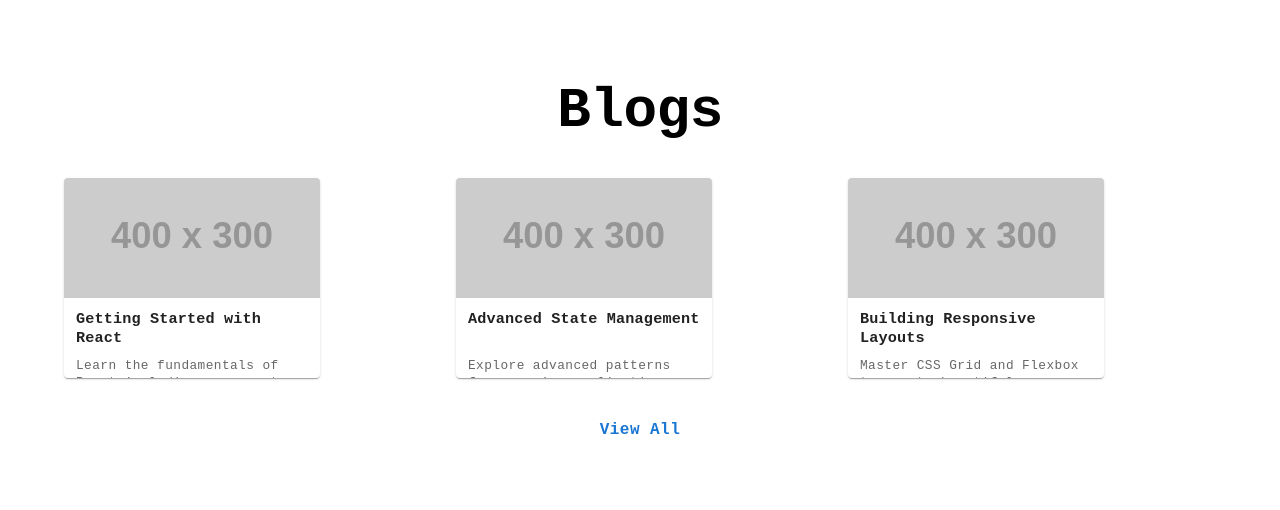
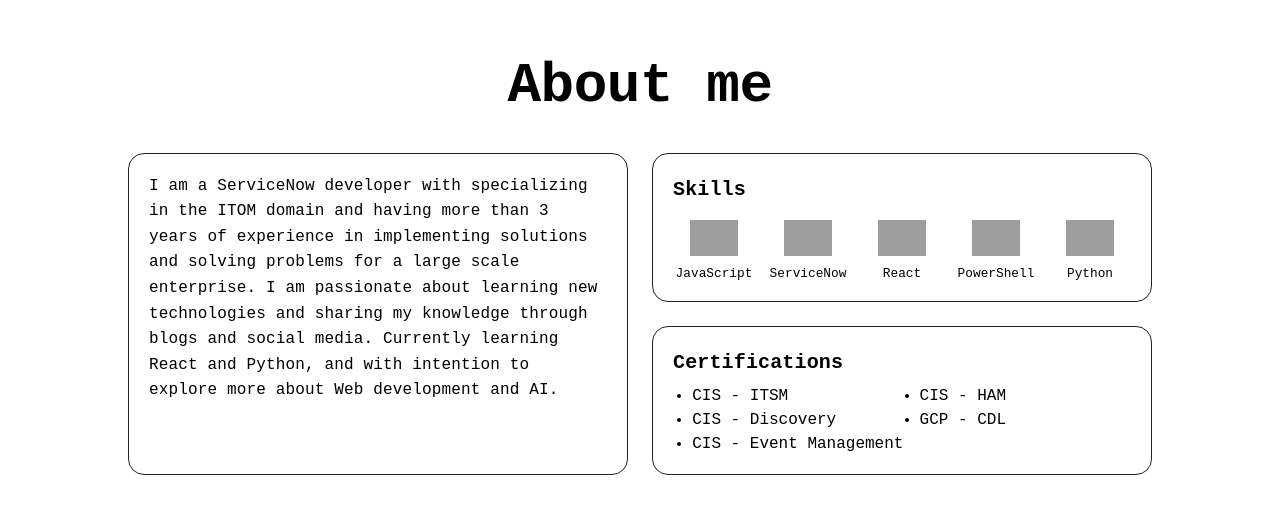
Before and after one commit to c0den0w/React-Finally, a React (Vite) app in the folder React/: page / in a window 1280 px wide. Shown: the part 970-1480 px from the top of the page. Built offline with nearby package versions, Linux system fonts and the light colour scheme; grey boxes are pictures that could not be loaded.

Commit message:
added about section and updated the scroll to section feature

```diff
--- /dev/null
+++ b/React/src/About.css
@@ -0,0 +1,112 @@
+.about-container {
+  min-height: 100vh;
+  display: flex;
+  align-items: center;
+  padding: 2rem 0;
+}
+
+.about-grid-wrapper {
+  display: flex;
+  justify-content: center;
+}
+
+.about-grid {
+  display: grid;
+  grid-template-columns: 1fr 1fr;
+  grid-template-rows: 1fr 1fr;
+  gap: 1.5rem;
+  max-width: 80vw;
+  max-height: 60vh;
+  width: 100%;
+}
+
+.about-cell {
+  background: #fff;
+  border-radius: 1rem;
+  border: 1px solid #222;
+  padding: 1.25rem;
+  overflow: auto;
+}
+
+.about-description {
+  grid-column: 1 / 2;
+  grid-row: 1 / 3; /* spans both rows */
+}
+
+.about-skills {
+  grid-column: 2 / 3;
+  grid-row: 1 / 2;
+}
+
+.about-certs {
+  grid-column: 2 / 3;
+  grid-row: 2 / 3;
+}
+
+.skills-grid {
+  display: grid;
+  grid-template-columns: repeat(auto-fit, minmax(80px, 1fr));
+  gap: 0.75rem;
+  align-items: center;
+}
+
+.skill-item {
+  display: flex;
+  flex-direction: column;
+  align-items: center;
+  text-align: center;
+  gap: 0.25rem;
+}
+
+.skill-item img {
+  width: 48px;
+  height: 48px;
+  object-fit: contain;
+  /* keep icon colors readable on white */
+  filter: none;
+}
+
+.skill-name {
+  font-size: 0.8rem;
+}
+
+.certs-list {
+  margin: 0;
+  padding-left: 1.2rem;
+  font-family: monospace;
+  /* allow certification items to flow into two columns when there is enough content/width */
+  -webkit-columns: 2;
+  -moz-columns: 2;
+  columns: 2;
+  column-gap: 1rem;
+}
+
+.certs-list li {
+  margin-bottom: 0.4rem;
+  /* avoid breaking a certification item across columns */
+  break-inside: avoid;
+  -webkit-column-break-inside: avoid;
+  page-break-inside: avoid;
+}
+
+/* Responsive adjustments */
+@media (max-width: 768px) {
+  .about-grid {
+    grid-template-columns: 1fr;
+    grid-template-rows: auto auto auto;
+    max-width: 95vw;
+    max-height: none;
+  }
+
+  .about-description {
+    grid-row: 1 / 2;
+  }
+
+  .about-skills {
+    grid-row: 2 / 3;
+  }
+
+  .about-certs {
+    grid-row: 3 / 4;
+  }
+}
--- /dev/null
+++ b/React/src/About.jsx
@@ -0,0 +1,57 @@
+import { Container, Box, Typography } from '@mui/material';
+import './About.css';
+
+export default function About() {
+  return (
+    <Box className="about-container">
+      <Container maxWidth="lg" sx={{ height: '100%', display: 'flex', flexDirection: 'column', justifyContent: 'center' }}>
+        <Typography variant="h2" component="h1" sx={{ fontWeight: 'bold', marginBottom: 4, fontFamily: 'monospace', fontSize: '3.5rem', textAlign: 'center' }}>
+          About me
+        </Typography>
+
+        <div className="about-grid-wrapper">
+          <div className="about-grid">
+            <div className="about-cell about-description">
+              {/* <Typography variant="h6" sx={{ fontFamily: 'monospace', fontWeight: 'bold', marginBottom: '0.5rem' }}>Hello — I'm Bhavani</Typography> */}
+              <Typography variant="body1" sx={{ fontFamily: 'monospace', lineHeight: 1.6 }}>
+                I am a ServiceNow developer with specializing in the ITOM domain and having more than 3 years of experience in implementing solutions and solving problems for a large scale enterprise.
+                I am passionate about learning new technologies and sharing my knowledge through blogs and social media.
+                Currently learning React and Python, and with intention to explore more about Web development and AI.
+              </Typography>
+            </div>
+
+            <div className="about-cell about-skills">
+              <Typography variant="h6" sx={{ fontFamily: 'monospace', fontWeight: 'bold', marginBottom: '0.5rem' }}>Skills</Typography>
+              <div className="skills-grid">
+                {[
+                  { name: 'JavaScript', src: 'https://cdn.jsdelivr.net/npm/simple-icons@v8/icons/javascript.svg' },
+                  { name: 'ServiceNow', src: 'https://cdn.jsdelivr.net/gh/devicons/devicon/icons/servicenow/servicenow-original.svg' },
+                  { name: 'React', src: 'https://cdn.jsdelivr.net/npm/simple-icons@v8/icons/react.svg' },
+                  { name: 'PowerShell', src: 'https://cdn.jsdelivr.net/npm/simple-icons@v8/icons/powershell.svg' },
+                  { name: 'Python', src: 'https://cdn.jsdelivr.net/npm/simple-icons@v8/icons/python.svg' },
+                ].map((skill) => (
+                  <div className="skill-item" key={skill.name}>
+                    <img src={skill.src} alt={skill.name} />
+                    <div className="skill-name">{skill.name}</div>
+                  </div>
+                ))}
+              </div>
+            </div>
+
+            <div className="about-cell about-certs">
+              <Typography variant="h6" sx={{ fontFamily: 'monospace', fontWeight: 'bold', marginBottom: '0.5rem' }}>Certifications</Typography>
+              <ul className="certs-list">
+                {/* <li>Certified ServiceNow Administrator</li> */}
+                <li>CIS - ITSM</li>
+                <li>CIS - Discovery</li>
+                <li>CIS - Event Management</li>
+                <li>CIS - HAM</li>
+                <li>GCP - CDL</li>
+              </ul>
+            </div>
+          </div>
+        </div>
+      </Container>
+    </Box>
+  );
+}
--- a/React/src/App.jsx
+++ b/React/src/App.jsx
@@ -2,6 +2,7 @@ import { useState, useRef, useEffect } from 'react'
 import reactLogo from './assets/react.svg'
 import viteLogo from '/vite.svg'
 import NavBar from "./NavBar.jsx";
+import About from './About.jsx';
 import Hero from "./Hero.jsx";
 import Blogs from './Blogs.jsx';
 import MyWork from './MyWork.jsx';
@@ -9,19 +10,20 @@ import './App.css'
 
 
 function App() {
-  //Creates a React ref that can hold a reference to a DOM element
-  //Initialized to null since no element is attached yet
+  const aboutRef = useRef(null);
   const blogsRef = useRef(null);
   const myWorkRef = useRef(null);
   const [scrollProgress, setScrollProgress] = useState(0);
 
-  const scrollToBlogs = () => {
-    //accesses the actual DOM element the ref is attached to and scrolls it into view with a smooth animation
-    blogsRef.current?.scrollIntoView({ behavior: 'smooth' });
+  // Reusable scroll handler to eliminate code duplication
+  const createScrollHandler = (ref) => () => {
+    ref.current?.scrollIntoView({ behavior: 'smooth' });
   };
-  const scrollToWork = () => {
-    //accesses the actual DOM element the ref is attached to and scrolls it into view with a smooth animation
-    myWorkRef.current?.scrollIntoView({ behavior: 'smooth' });
+
+  const scrollHandlers = {
+    about: createScrollHandler(aboutRef),
+    blogs: createScrollHandler(blogsRef),
+    work: createScrollHandler(myWorkRef),
   };
 
   useEffect(() => {
@@ -38,13 +40,16 @@ function App() {
 
   return (
     <>
-      <NavBar onBlogsClick={scrollToBlogs} onMyWorkClick={scrollToWork} />
+      <NavBar {...scrollHandlers} />
       <Hero />
+      <div ref={aboutRef}>
+        <About />
+      </div>
       <div ref={blogsRef}>
         <Blogs />
       </div>
       <div ref={myWorkRef}>
-      <MyWork />
+        <MyWork />
       </div>
 
       {/* Scroll Guide Ruler */}
--- a/React/src/NavBar.jsx
+++ b/React/src/NavBar.jsx
@@ -1,12 +1,19 @@
 import "./NavBar.css";
-export default function NavBar({ onBlogsClick, onMyWorkClick }) {
+
+export default function NavBar({ about, blogs, work }) {
+    const handleNavClick = (scrollHandler) => (e) => {
+        e.preventDefault();
+        scrollHandler?.();
+    };
+
     return (
         <div className="navbar-container">
             <nav className="navbar">
                 <ul className="nav-links">
-                    <li><a href="/about">About</a></li>
-                    <li><a href="#" onClick={(e) => { e.preventDefault(); onBlogsClick?.(); }}>Blogs</a></li>
-                    <li><a href="/" onClick={(e) => { e.preventDefault(); onMyWorkClick?.(); }}>Work</a></li>
+                    <li><a href="/">Home</a></li>
+                    <li><a href="#" onClick={handleNavClick(about)}>About</a></li>
+                    <li><a href="#" onClick={handleNavClick(blogs)}>Blogs</a></li>
+                    <li><a href="#" onClick={handleNavClick(work)}>Work</a></li>
                     <li><a href="/contact">Contact</a></li>
                 </ul>
             </nav>
```
